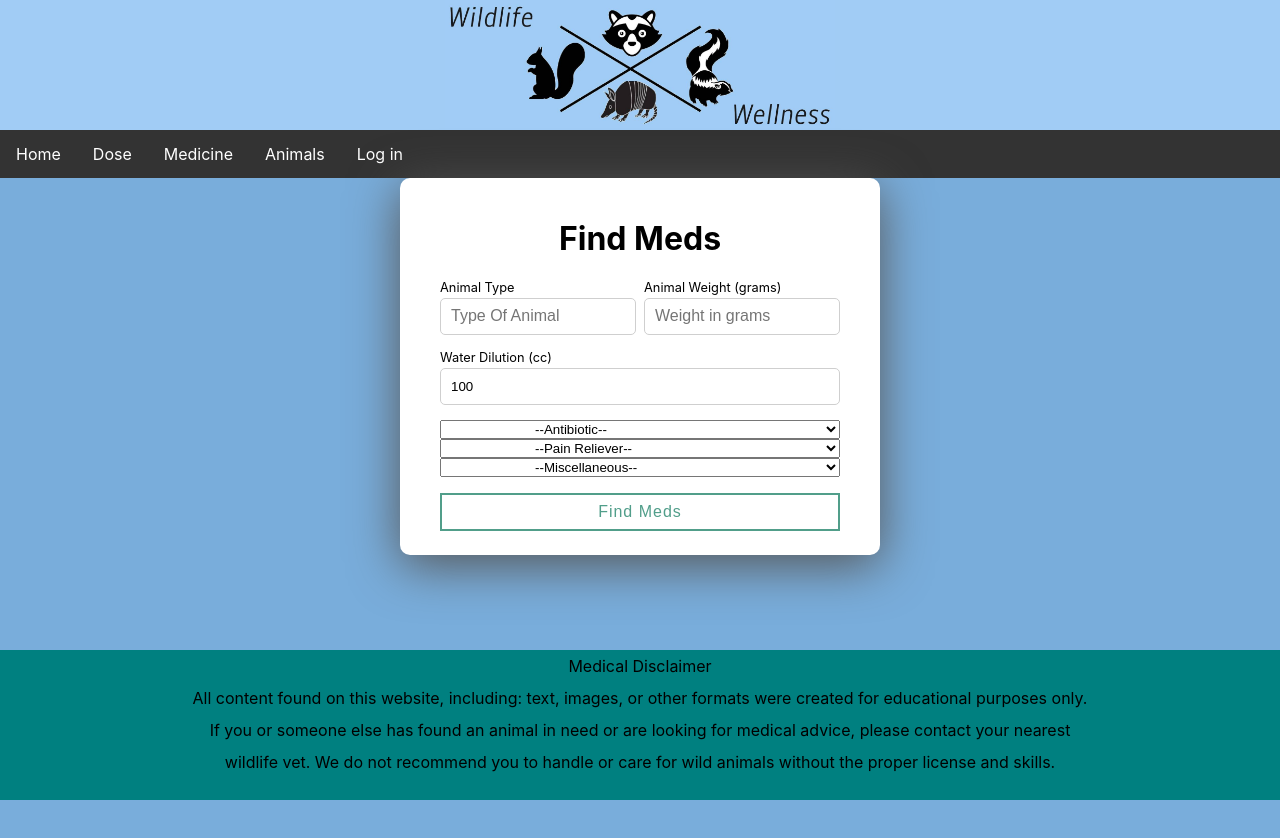
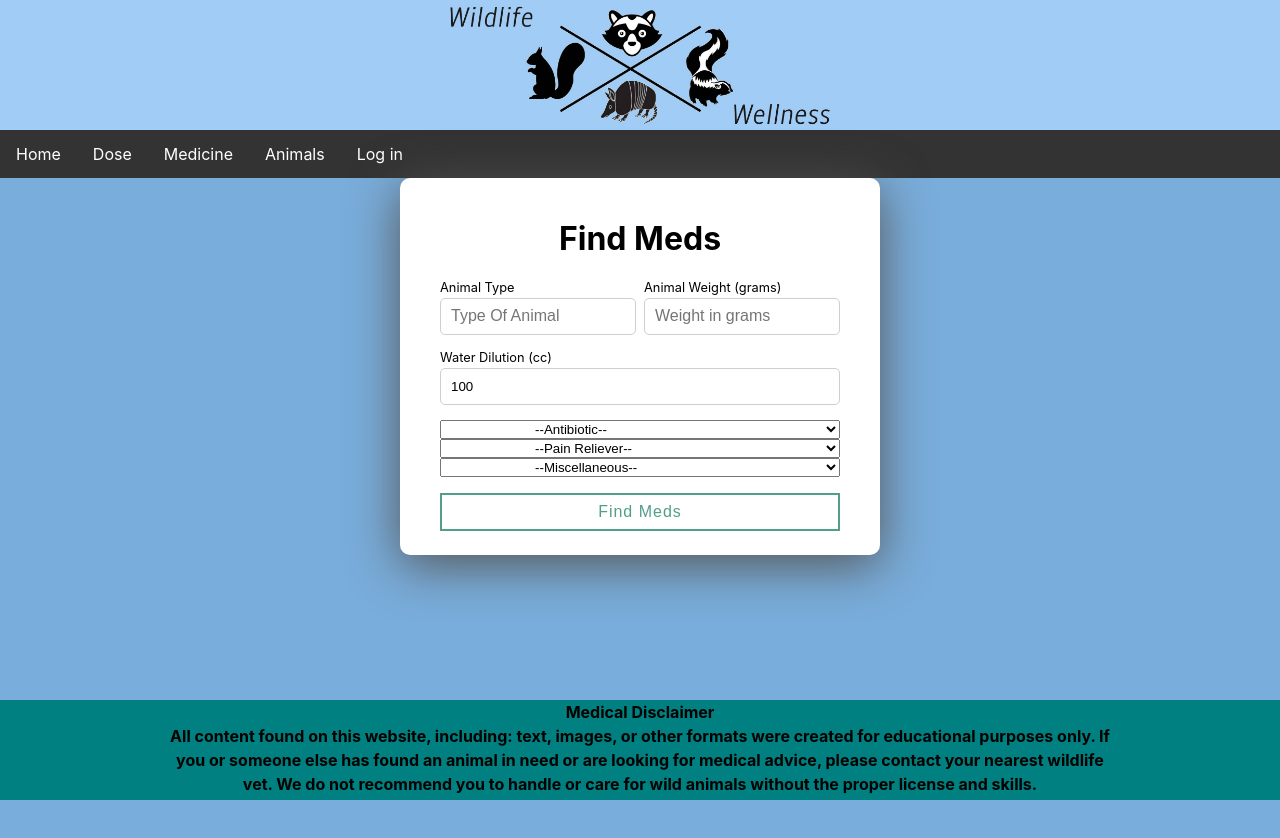
Before and after one commit to Rayxclockwork/AnimalRehab, a React (Create React App) app in the folder animal-rehab/: page /dose in a window 1280 px wide. Shown: the top 838 px of the page. After the commit the page ends 800 px from the top, so only its background shows below. Built offline with nearby package versions, Linux system fonts and the light colour scheme.

Commit message:
footer fixed

```diff
--- a/animal-rehab/src/components/Dose/Dose.scss
+++ b/animal-rehab/src/components/Dose/Dose.scss
@@ -1,5 +1,5 @@
 .wrapper {
-    height: 100vh;
+    height: 100%;
     width: 100%;
     display: flex;
     flex-direction: column;
@@ -111,3 +111,7 @@ select{
 .radio {
   align-content: space-between;
 }
+
+.footer{
+  position: relative;
+}
--- a/animal-rehab/src/components/Footer/Footer.scss
+++ b/animal-rehab/src/components/Footer/Footer.scss
@@ -6,13 +6,14 @@
     background-color: teal;
     justify-content: center;
     margin: auto;
-    height: 150px;
-    line-height: 2em;
+    height: 100px;
+    line-height: 1.5em;
     position: absolute;
 }
 
 .footer > p {
     align-items: center;
-    max-width: 900px;
+    max-width: 950px;
     margin:auto;
+    font-weight: bold;
 }
```
